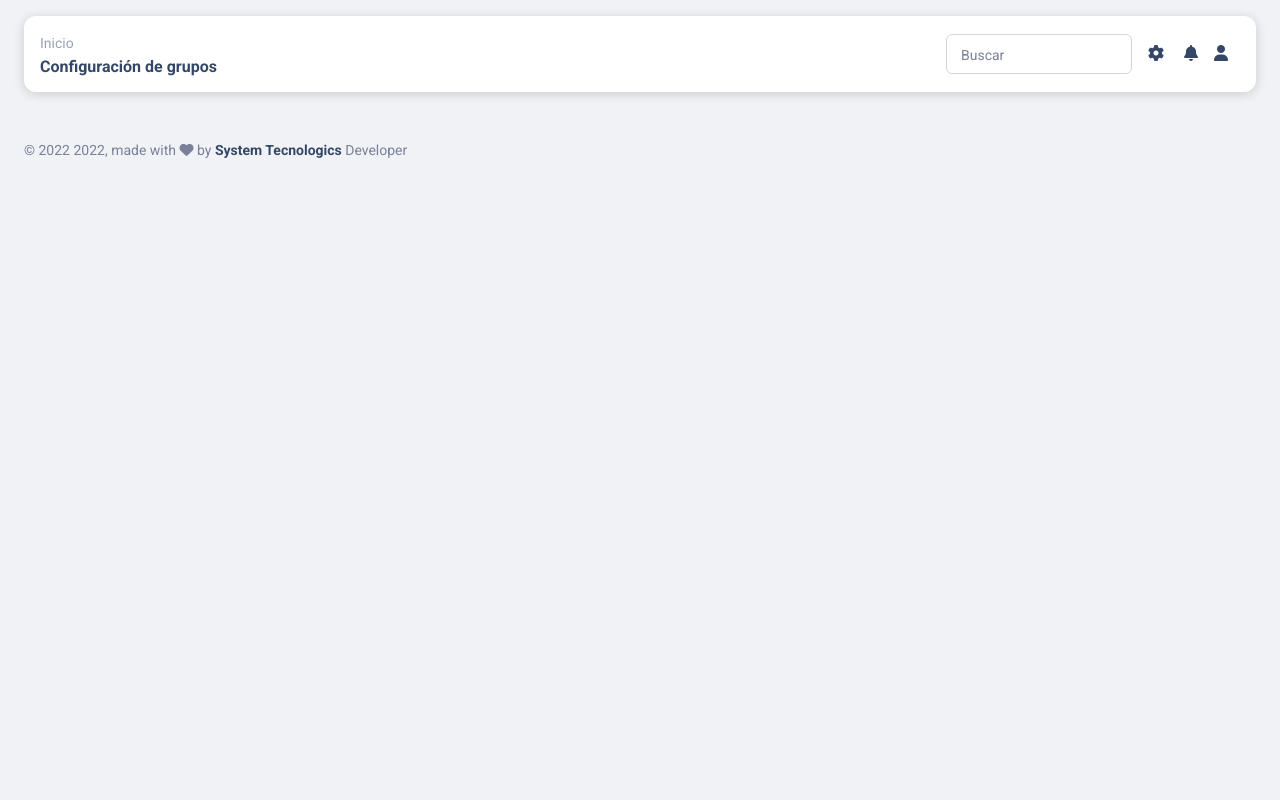
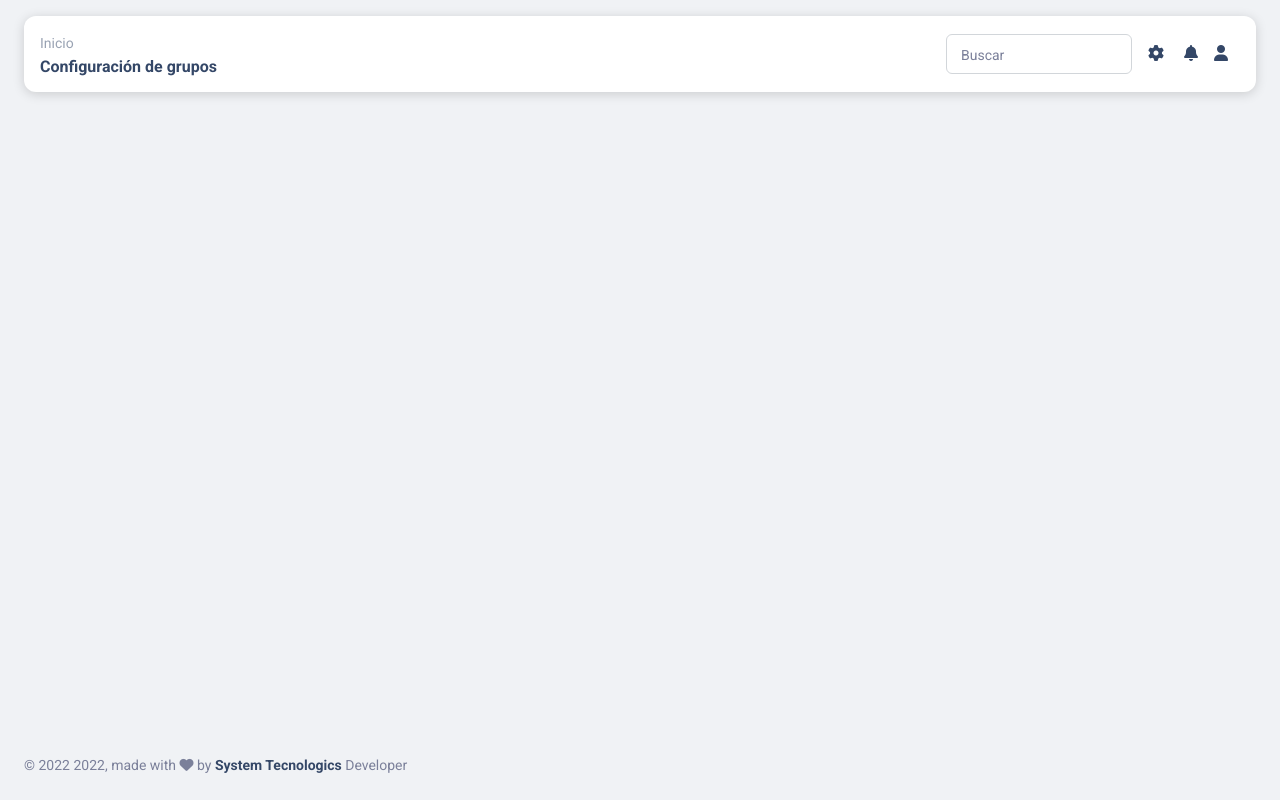
Before and after one commit to KevinPeraltaF/aplication, a Django app: page /conf_sistemas/grupos/ in a window 1280 px wide. Run offline with Django 3.2, Linux system fonts and the light colour scheme; the visitor is signed in with stand-in values (Sample User, id 1); data that the repository does not hold is empty; some libraries are stand-ins or nearby versions.

```diff
--- a/templates/baseapp.html
+++ b/templates/baseapp.html
@@ -140,8 +140,8 @@
         </div>
     </div>
 
-<footer class="footer py-4  ">
-    <div class="container-fluid">
+<footer class="footer py-4 fixed-bottom  ">
+    <div class="container-fluid " >
         <div class="row align-items-center justify-content-lg-between">
             <div class="col-lg-6 mb-lg-0 mb-4">
                 <div class="copyright text-center text-sm text-muted text-lg-start">
```
